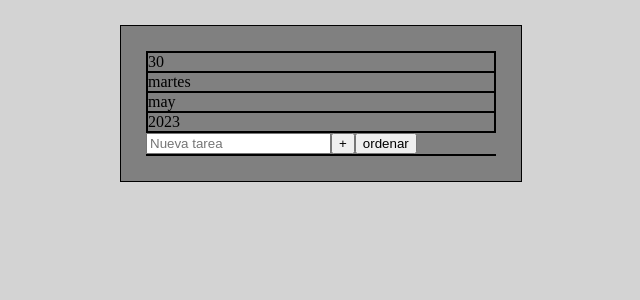
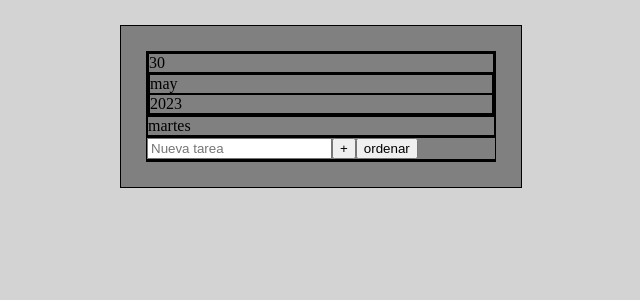
Before and after one commit to FacuBritez/Lista-De-Tareas, an Angular app: page / in a window 1280 px wide. Shown: the top 300 px of the page, without its empty margins (319-959 px from the left). Built offline with nearby package versions, Linux system fonts and the light colour scheme.

Commit message:
Pequeños cambios en la estructura html

```diff
--- a/src/app/components/lista/lista.component.html
+++ b/src/app/components/lista/lista.component.html
@@ -1,14 +1,20 @@
 <div class="lista">
-    <div class="fecha">
+    <div class="date">
+        <div class="dateRight">
              <div id="dateNumber"></div>
-        <div id="dateText"></div>
+             <div>
                  <div id="dateMonth"></div>
                  <div id="dateYear"></div>
              </div>
+         </div>
+         <div id="dateText"></div>
+     </div>
+    <div>
         <form onsubmit="addNewTask(event)">
             <input type="text" name="taskText" placeholder="Nueva tarea" autocomplete="off">
             <button type="submit" class="addTaskButton">+</button>
             <button type="button" class="orderButton" onclick="renderOrderedTasks()">ordenar</button>
         </form>
+    </div>
     <div id="tasksContainer"></div>
 </div>
```
Lines whose indentation alone changed are shown as unchanged.
